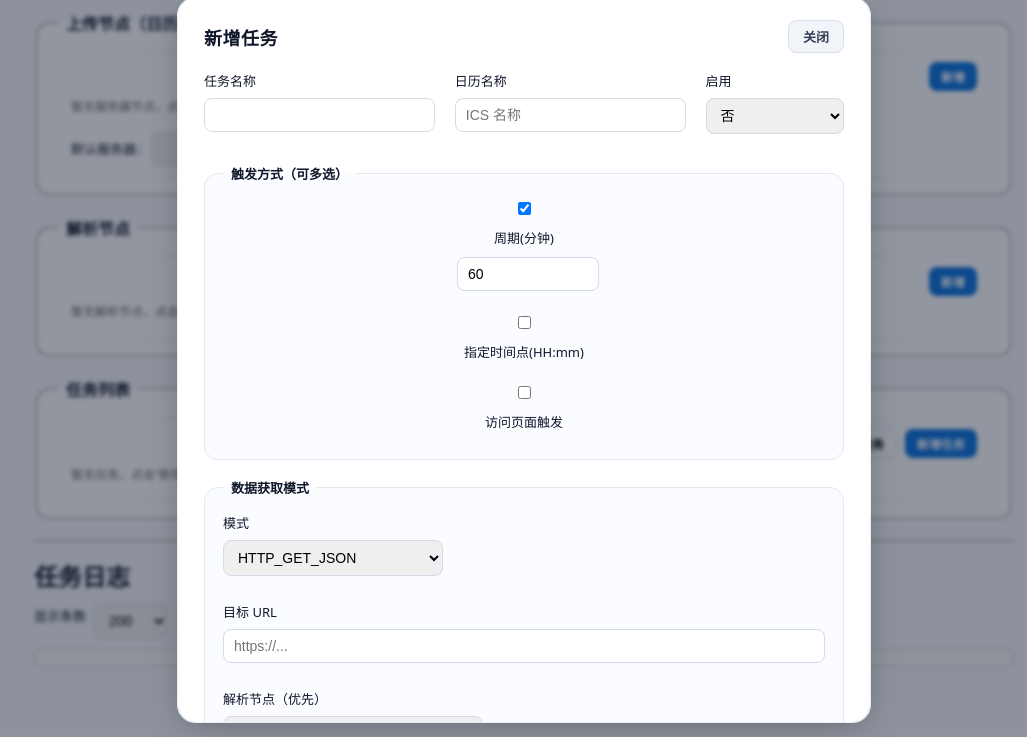
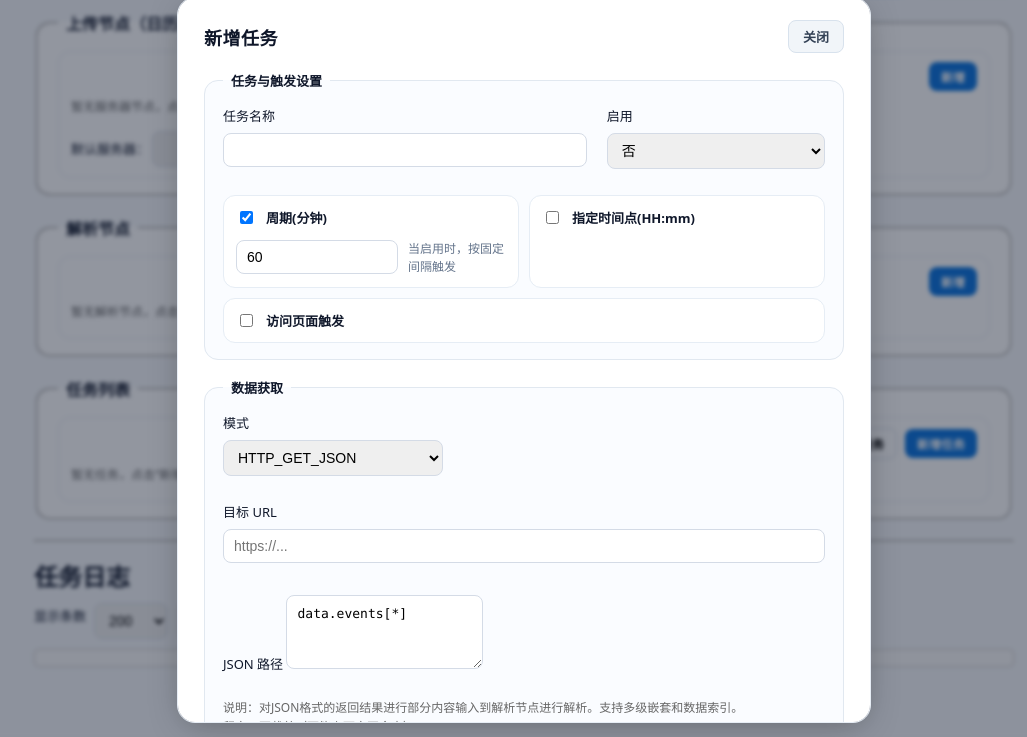
Before and after one commit to ZepengW/AI-Auto-Calendar, a website with bundled scripts: page options.html in a window 1280 px wide. Both pictures are taken after a click on the button "新增任务". Shown: the part 63-800 px from the top of the page, without its empty margins (116-1143 px from the left). Built offline with nearby package versions, Linux system fonts and the light colour scheme; some packages are replaced by stand-ins of ours; no server answers.

Commit message:
优化添加任务页面

```diff
--- a/options.html
+++ b/options.html
@@ -52,6 +52,17 @@
             font-size: 14px
         }
 
+        textarea {
+            padding: 8px 10px;
+            border-radius: 8px;
+            border: 1px solid #d4dbe6;
+            font-size: 13px;
+            line-height: 1.5;
+            resize: vertical;
+        }
+
+        .mono { font-family: ui-monospace,SFMono-Regular,Menlo,Monaco,Consolas,"Liberation Mono","Courier New",monospace; }
+
         .row {
             display: flex;
             gap: 18px;
@@ -93,6 +104,13 @@
             margin-top: -6px;
             margin-bottom: 14px
         }
+
+        /* Toggle cards for nicer trigger layout */
+        .toggle-group { display:grid; grid-template-columns: 1fr; gap: 10px; }
+        @media (min-width: 720px){ .toggle-group { grid-template-columns: 1fr 1fr; } }
+        .toggle-card { border:1px solid var(--border); background:#fff; border-radius: 12px; padding: 12px; display:flex; flex-direction:column; gap:10px; }
+        .toggle-head { display:flex; align-items:center; gap:10px; font-size:13px; font-weight:600; color:#0f172a; }
+        .muted { color: var(--muted); }
 
         .badge {
             display: inline-block;
@@ -174,48 +192,59 @@
                     <button id="closeTaskModal" type="button" style="background:#f1f5f9;border:1px solid #d8e2ed;border-radius:8px;padding:6px 14px;cursor:pointer;font-size:13px;font-weight:600;color:#334155">关闭</button>
                 </div>
                 <form id="taskForm" style="display:flex;flex-direction:column;gap:18px">
+                    <fieldset class="cal-fieldset" style="border:1px solid #e1e8f0;padding:16px 18px;border-radius:14px;margin:0;display:flex;flex-direction:column;gap:14px;background:#fafcff">
+                        <legend style="padding:0 8px;font-size:13px;font-weight:600;color:#0f172a">任务与触发设置</legend>
                         <div class="row" style="gap:20px;align-items:flex-start">
                             <label style="flex:1;min-width:180px">任务名称
                                 <input id="task_name" type="text" required style="margin-top:4px">
-                        </label>
-                        <label style="flex:1;min-width:180px">日历名称
-                            <input id="task_calendarName" type="text" placeholder="ICS 名称" required style="margin-top:4px">
                             </label>
                             <label style="flex:0.6;min-width:120px">启用
                                 <select id="task_enabled" style="margin-top:4px"><option value="true">是</option><option value="false">否</option></select>
                             </label>
                         </div>
-                    <fieldset class="cal-fieldset" style="border:1px solid #e1e8f0;padding:16px 18px;border-radius:14px;margin:0;display:flex;flex-direction:column;gap:14px;background:#fafcff">
-                        <legend style="padding:0 8px;font-size:13px;font-weight:600;color:#0f172a">触发方式（可多选）</legend>
-                        <div style="display:flex;flex-direction:column;gap:10px">
-                            <label style="display:flex;align-items:center;gap:10px"><input type="checkbox" id="task_useInterval"> 周期(分钟)
-                                <input id="task_interval" type="number" min="1" placeholder="间隔分钟" style="margin-left:8px;width:120px">
-                            </label>
-                            <div>
-                                <label style="display:flex;align-items:center;gap:10px"><input type="checkbox" id="task_useTimes"> 指定时间点(HH:mm)</label>
-                                <div id="schedule_times_wrap" style="display:none;flex-direction:column;gap:10px;margin-top:6px">
+                        <div class="toggle-group">
+                            <div class="toggle-card">
+                                <div class="toggle-head">
+                                    <input type="checkbox" id="task_useInterval">
+                                    <label for="task_useInterval" style="margin:0; gap:8px; display:flex; align-items:center; font-weight:600">周期(分钟)</label>
+                                </div>
+                                <div style="display:flex; align-items:center; gap:10px; margin-top:2px">
+                                    <input id="task_interval" type="number" min="1" placeholder="间隔分钟" style="width:140px">
+                                    <span class="muted" style="font-size:12px">当启用时，按固定间隔触发</span>
+                                </div>
+                            </div>
+                            <div class="toggle-card">
+                                <div class="toggle-head">
+                                    <input type="checkbox" id="task_useTimes">
+                                    <label for="task_useTimes" style="margin:0; font-weight:600">指定时间点(HH:mm)</label>
+                                </div>
+                                <div id="schedule_times_wrap" style="display:none;flex-direction:column;gap:10px;margin-top:4px">
                                     <div id="task_times_list" style="display:flex;gap:8px;flex-wrap:wrap"></div>
                                     <div style="display:flex;gap:10px;flex-wrap:wrap">
-                                        <input id="task_time_input" type="text" placeholder="HH:mm" style="flex:1;min-width:140px;padding:8px 10px;border:1px solid #d4dbe6;border-radius:10px;font-size:13px">
-                                        <button type="button" id="task_time_add" style="background:#0b74de;color:#fff;padding:8px 16px;border:none;border-radius:10px;font-size:12px;font-weight:600;cursor:pointer">添加时间点</button>
+                                        <input id="task_time_input" type="text" placeholder="HH:mm" style="flex:1;min-width:140px">
+                                        <button type="button" id="task_time_add" class="sm primary" style="padding:8px 12px;border-radius:8px">添加时间点</button>
                                     </div>
-                                    <div style="font-size:11px;color:#64748b">触发后自动排入下一天同一时间；例如 08:30 / 14:05</div>
+                                    <div class="note" style="margin:0">触发后自动排入下一天同一时间；例如 08:30 / 14:05</div>
                                 </div>
                             </div>
-                            <div>
-                                <label style="display:flex;align-items:center;gap:10px"><input type="checkbox" id="task_visitTrigger"> 访问页面触发</label>
-                                <div id="visit_patterns_wrap" style="display:none;flex-direction:column;gap:6px;margin-top:6px">
-                                    <label>匹配前缀（每行一条，留空则默认使用目标 URL）
-                                        <textarea id="task_visitPatterns" style="margin-top:6px;height:60px;line-height:1.4;font-family:monospace;font-size:12px;padding:8px 10px;border:1px solid #d4dbe6;border-radius:10px;resize:vertical" placeholder="https://my.sjtu.edu.cn/ui/calendar
+                            <div class="toggle-card" style="grid-column: 1 / -1">
+                                <div class="toggle-head">
+                                    <input type="checkbox" id="task_visitTrigger">
+                                    <label for="task_visitTrigger" style="margin:0; font-weight:600">访问页面触发</label>
+                                </div>
+                                <div id="visit_patterns_wrap" style="display:none;flex-direction:column;gap:6px;margin-top:4px">
+                                    <label style="margin:0">匹配前缀（每行一条，留空则默认使用目标 URL）
+                                        <textarea id="task_visitPatterns" class="mono" style="margin-top:6px;height:68px" placeholder="https://my.sjtu.edu.cn/ui/calendar
 https://calendar.sjtu.edu.cn/..."></textarea>
                                     </label>
-                                    <div style="font-size:11px;color:#64748b">仅主框架导航触发；按 origin+pathname 前缀匹配，忽略 query。</div>
+                                    <div class="note" style="margin:0">仅主框架导航触发；按 origin+pathname 前缀匹配，忽略 query。</div>
                                 </div>
                             </div>
                         </div>
                     </fieldset>
+
                     <fieldset style="border:1px solid #e1e8f0;padding:16px 18px;border-radius:14px;margin:0;display:flex;flex-direction:column;gap:14px;background:#fafcff">
-                        <legend style="padding:0 8px;font-size:13px;font-weight:600;color:#0f172a">数据获取模式</legend>
+                        <legend style="padding:0 8px;font-size:13px;font-weight:600;color:#0f172a">数据获取</legend>
                         <div style="display:flex;flex-direction:column;gap:14px">
                             <label style="width:220px;font-size:13px">模式
                                 <select id="task_mode" style="margin-top:4px"><option value="HTTP_GET_JSON">HTTP_GET_JSON</option></select>
@@ -224,26 +253,33 @@ https://calendar.sjtu.edu.cn/..."></textarea>
                                 <label>目标 URL
                                     <input id="task_url" type="text" required placeholder="https://..." style="margin-top:4px">
                                 </label>
-                                <label style="width:260px">解析节点（优先）
-                                    <select id="task_parserId" style="margin-top:4px"></select>
-                                </label>
-                                <label style="width:260px">上传服务器
-                                    <select id="task_serverId" style="margin-top:4px"></select>
-                                </label>
                                 <!-- 解析方式由解析节点决定，移除此处的显式选择 -->
                                 <label id="task_jsonPaths_wrap" style="display:block">JSON 路径
-                                    <textarea id="task_jsonPaths" style="margin-top:6px;height:40px;line-height:1.4;font-family:monospace;font-size:12px;padding:8px 10px;border:1px solid #d4dbe6;border-radius:10px;resize:vertical" placeholder="示例(每行一条):\n# 整个 data: data\n# events 数组本身: data.events\n# events 全部元素: data.events[*]\n# events 第 0 条: data.events[0]\n# 校历 events: data.schoolCalendar.events[*]\n# 多来源分多行"></textarea>
+                                    <textarea id="task_jsonPaths" class="mono" style="margin-top:6px;height:56px" placeholder="例如：data.events[*]"></textarea>
                                 </label>
-                                <div style="font-size:11px;color:#64748b;line-height:1.55">
-                                    说明：每行一条轻量路径（不是完整 JSONPath）。支持 <code>key</code> / <code>key[数字]</code> / <code>key[*]</code> / <code>[数字]</code> / <code>[*]</code> 链式。<br>
-                                    展开规则：只有以 <code>[*]</code> 或 <code>[数字]</code> 结尾的路径才会把数组元素逐个加入；否则保留整个数组/对象作为一个片段。<br>
-                                    direct 模式：片段中的对象/数组元素若含 <code>title/startTime/endTime</code>（或别名）即尝试识别事件。<br>
-                                    LLM 模式：片段集合会序列化为精简 JSON 传给模型，降低噪声。<br>
-                                    不支持：条件过滤 / 范围 / 多索引（如 <code>[?()]</code>、<code>[0:5]</code> 等）。<br>
+                                <div class="note" style="margin:0;line-height:1.55">
+                                    说明：对JSON格式的返回结果进行部分内容输入到解析节点进行解析。支持多级嵌套和数据索引。<br>
                                     留空：不裁剪（可能上下文冗余大）。
                                 </div>
                             </div>
                         </div>
+                    </fieldset>
+
+                    <fieldset style="border:1px solid #e1e8f0;padding:16px 18px;border-radius:14px;margin:0;display:flex;flex-direction:column;gap:14px;background:#fafcff">
+                        <legend style="padding:0 8px;font-size:13px;font-weight:600;color:#0f172a">解析节点</legend>
+                        <label style="width:260px">解析节点（可选）
+                            <select id="task_parserId" style="margin-top:4px"></select>
+                        </label>
+                    </fieldset>
+
+                    <fieldset style="border:1px solid #e1e8f0;padding:16px 18px;border-radius:14px;margin:0;display:flex;flex-direction:column;gap:14px;background:#fafcff">
+                        <legend style="padding:0 8px;font-size:13px;font-weight:600;color:#0f172a">上传目标</legend>
+                        <label style="width:260px">上传服务器
+                            <select id="task_serverId" style="margin-top:4px"></select>
+                        </label>
+                        <label style="flex:1;min-width:180px">目标日历名称
+                            <input id="task_calendarName" type="text" placeholder="如 SJTU日历" required style="margin-top:4px">
+                        </label>
                     </fieldset>
                     <div style="display:flex;gap:14px;justify-content:flex-end;margin-top:4px">
                         <button type="button" id="taskRunOnce" style="background:#fff;border:1px solid #d4dbe6;padding:10px 22px;border-radius:10px;font-weight:600;cursor:pointer;color:#0f172a">试运行</button>
```
Lines whose indentation alone changed are shown as unchanged.
